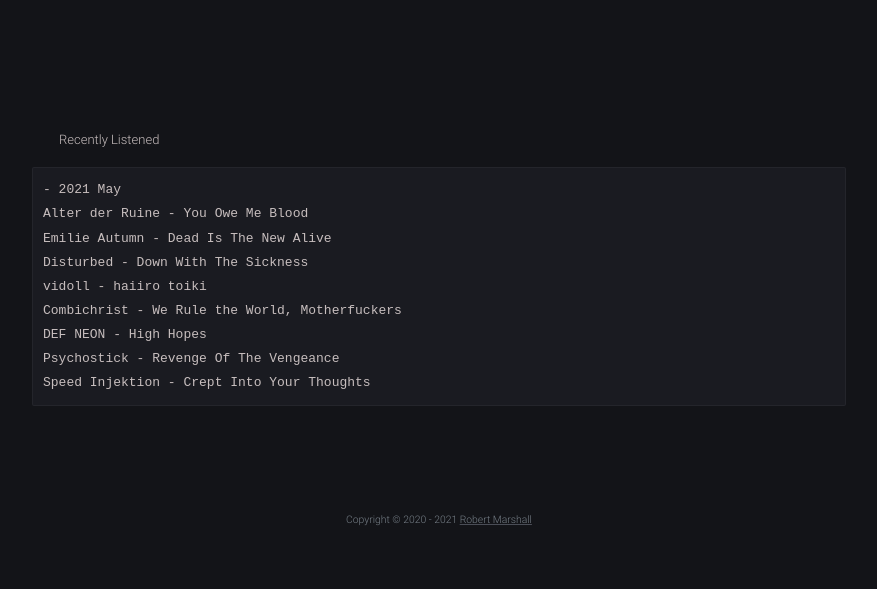
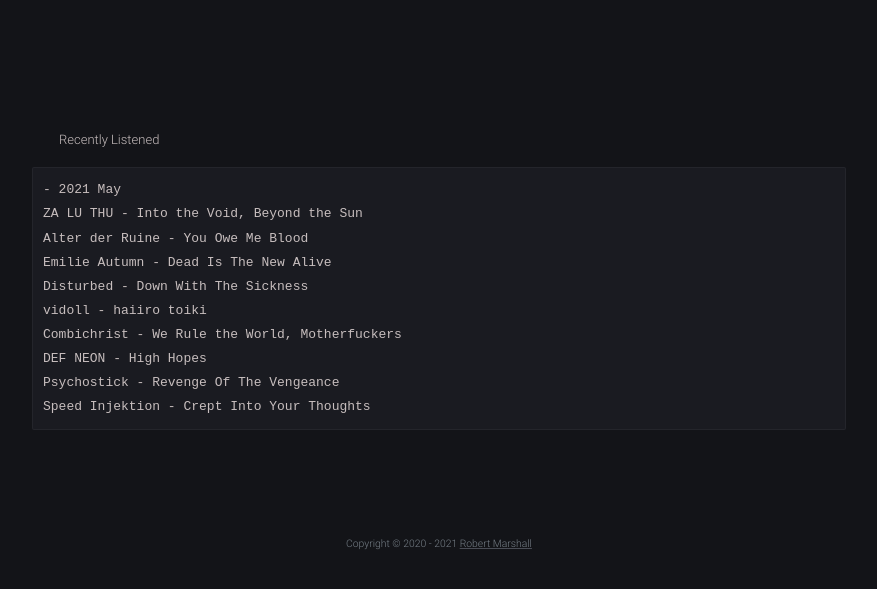
Before and after one commit to robert-marshall/xyz, a Jekyll site: the page built from music.md, in a window 1280 px wide, cut to the strip 104-693 px from the top of the page. Shown: the whole strip, without its empty margins (201-1078 px from the left). Built offline with Jekyll 4.4.1, drawn with Linux system fonts in a browser that asks for light colours.

Commit message:
formatted all

```diff
--- a/music.md
+++ b/music.md
@@ -9,6 +9,7 @@
 
 <pre>
 - 2021 May
+ZA LU THU - Into the Void, Beyond the Sun
 Alter der Ruine - You Owe Me Blood
 Emilie Autumn - Dead Is The New Alive
 Disturbed - Down With The Sickness
```
